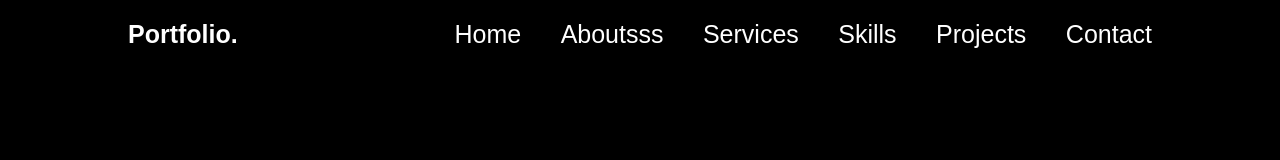
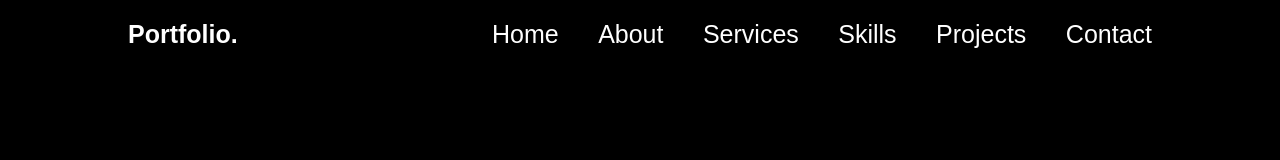
Before and after one commit to iSpecterz/my-portfolio, a plain HTML site: page index.html in a window 1280 px wide. Shown: the top 160 px of the page. Drawn offline with nearby package versions, Linux system fonts and the light colour scheme.

Commit message:
fourth commit

```diff
--- a/index.html
+++ b/index.html
@@ -17,7 +17,7 @@
 
     <nav class="navbar">
       <a href="#" style="--i:1" class="active">Home</a>
-      <a href="#" style="--i:2">Aboutsss</a>
+      <a href="#" style="--i:2">About</a>
       <a href="#" style="--i:3">Services</a>
       <a href="#" style="--i:4">Skills</a>
       <a href="#" style="--i:5">Projects</a>
```
